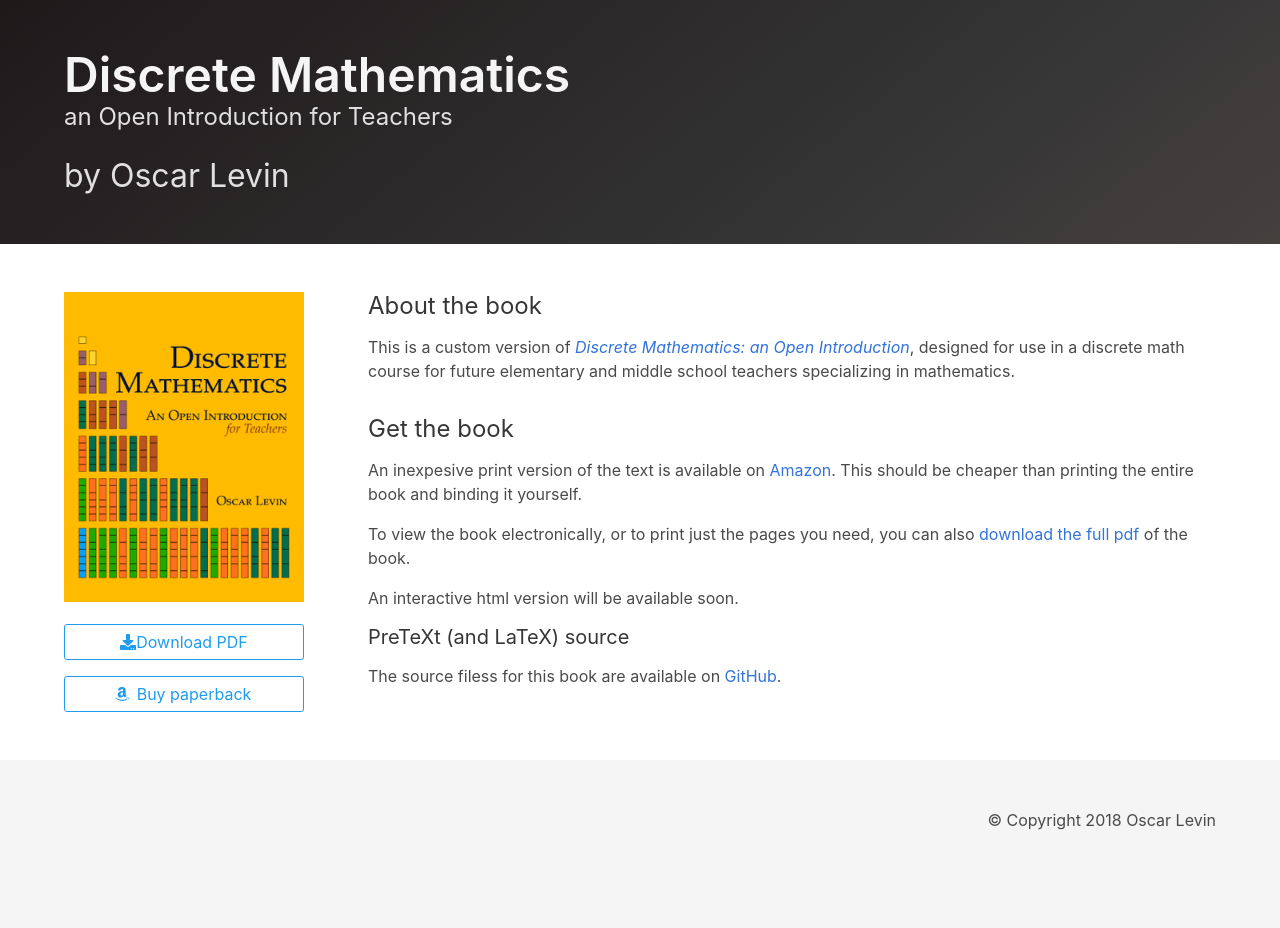
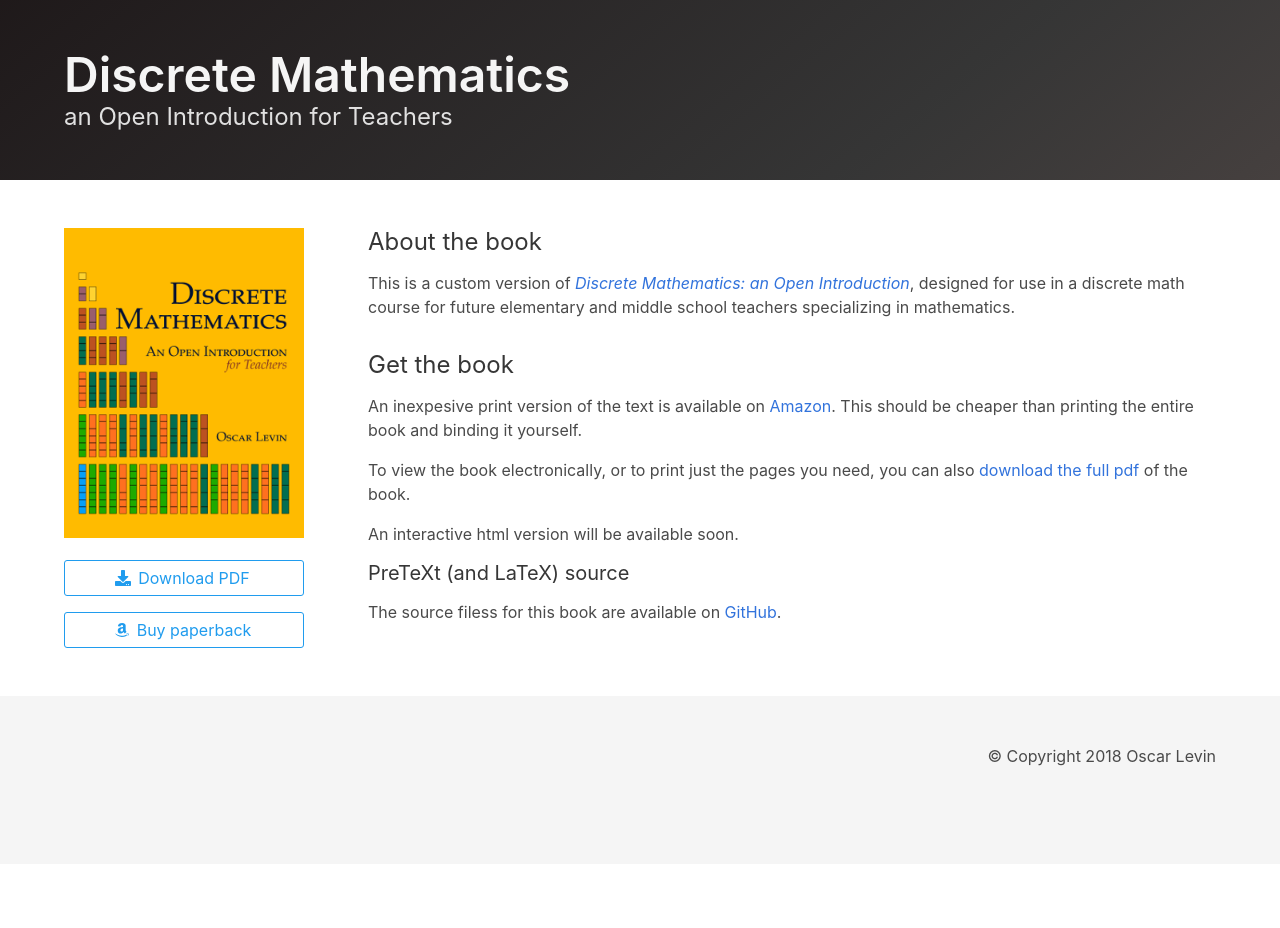
Before and after one commit to oscarlevin/dmoi-teachers, a Jekyll site: the page built from index.html, in a window 1280 px wide. Built offline with Jekyll 4.4.1, drawn with Linux system fonts in a browser that asks for light colours; nearby versions of some CDN libraries; after the commit the page ends 900 px from its top, so only the background shows below that.

Commit message:
Fix spacing

```diff
--- a/index.html
+++ b/index.html
@@ -2,7 +2,6 @@
 layout: default
 title: "Discrete Mathematics"
 subtitle: "an Open Introduction for Teachers"
-author: "Oscar Levin"
 ---
 
 
@@ -17,7 +16,7 @@ author: "Oscar Levin"
               <a class="button is-info is-outlined is-fullwidth" href="./ctgd/ctgd.html"><span class="icon is-small"><i class="fa fa-book"></i> </span><span>Read online</span></a>
             </p> -->
             <p >
-              <a class="button is-info is-outlined is-fullwidth" href="./pdf/dmoi-t.pdf"><span class="icon is-small"><i class="fas fa-download"></i><span>Download PDF</span></a>
+              <a class="button is-info is-outlined is-fullwidth" href="./pdf/dmoi-t.pdf"><span class="icon is-small"><i class="fas fa-download"></i> </span> <span>Download PDF</span></a>
             </p>
             <p>
               <a class="button is-info is-outlined is-fullwidth" href="https://amzn.to/2LTkQCb" target="_blank"><span class="icon is-small"><i class="fab fa-amazon"></i> </span> <span>Buy paperback</span></a>
```
